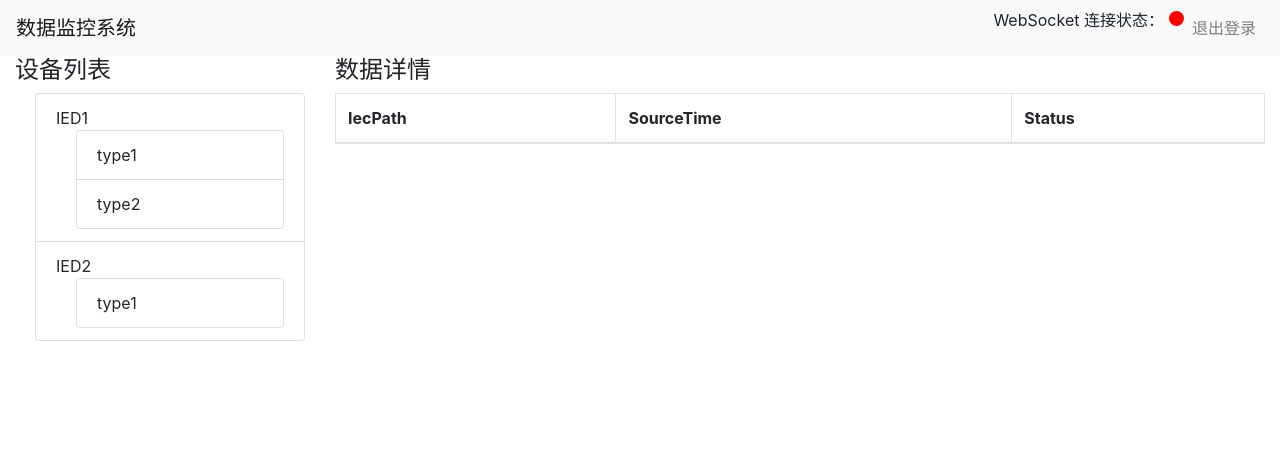
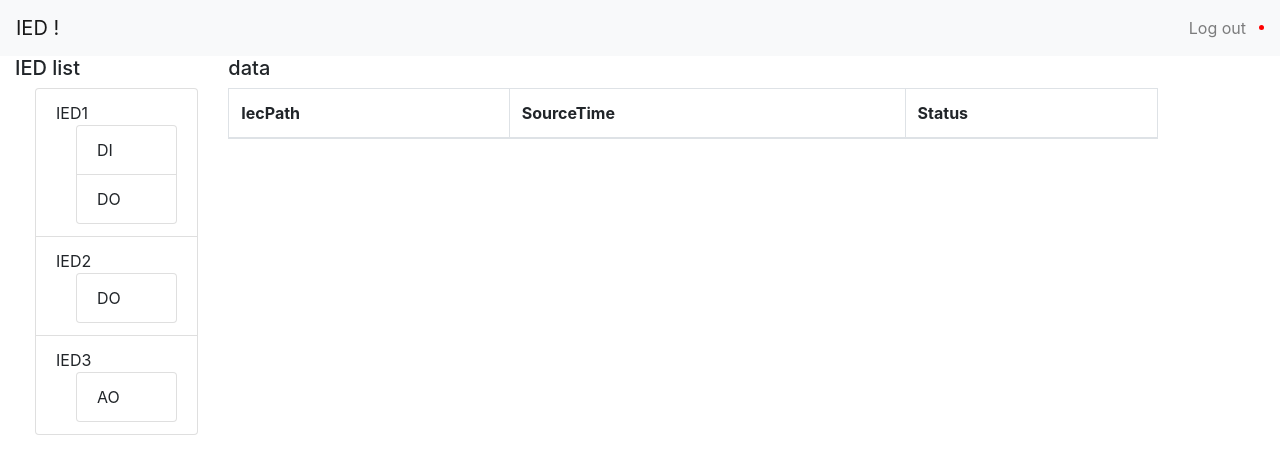
Before and after one commit to JessieWang920/IED_webServer, a Flask app: page /index in a window 1280 px wide. Shown: the top 474 px of the page. Run offline with Flask 3, Linux system fonts and the light colour scheme; a user stored in the database is signed in; lists and menus that the app fills with data are empty; some libraries are stand-ins or nearby versions.

Commit message:
1.0.0 bad

```diff
--- a/app.py
+++ b/app.py
@@ -13,6 +13,7 @@ login_manager = LoginManager()
 login_manager.init_app(app)
 
 socketio = SocketIO(app)
+# socketio = SocketIO(app, cors_allowed_origins="*")
 
 # 读取用户数据
 with open('users.json') as f:
@@ -39,25 +40,19 @@ mqtt_client = mqtt.Client()
 
 def on_connect(client, userdata, flags, rc):
     print("MQTT Connected with result code " + str(rc))
-    client.subscribe("#")  # 订阅所有主题
+    client.subscribe("Topic/#")  # 订阅所有主题
 
 def on_message(client, userdata, msg):
     payload = msg.payload.decode()
     try:
-        mqtt_data = json.loads(payload)
-        tag = mqtt_data.get('tag')
-        sourcetime = mqtt_data.get('sourcetime')
-        status = mqtt_data.get('status')
+        mqtt_data = json.loads(payload)["Content"]
+        iec_path = mqtt_data.get('IECPath')
+        sourcetime = mqtt_data.get('SourceTime')
+        status = mqtt_data.get('Quality')
 
-        # 更新映射数据
-        for item in mapping_data:
-            if item['tag'] == tag:
-                item['sourcetime'] = sourcetime
-                item['status'] = status
-                break
-
+        print({'IECPath': iec_path, 'sourcetime': sourcetime, 'status': status})
         # 通过 WebSocket 发送数据给前端
-        socketio.emit('mqtt_message', {'tag': tag, 'sourcetime': sourcetime, 'status': status})
+        socketio.emit('mqtt_message', {'IECPath': iec_path, 'sourcetime': sourcetime, 'status': status})
     except Exception as e:
         print("Error processing MQTT message:", e)
 
@@ -113,5 +108,9 @@ def tree_data():
         tree[ied][type_].append(item)
     return jsonify(tree)
 
+@socketio.on('connect')
+def handle_connect():
+    print('Client connected')
+
 if __name__ == '__main__':
     socketio.run(app, debug=True)
--- a/mapping.csv
+++ b/mapping.csv
@@ -1,4 +1,6 @@
-tag,IecPath,Type,IED
-tag1,path1,type1,IED1
-tag2,path2,type2,IED1
-tag3,path3,type1,IED2
+OpcuaNode,IECPath,Type,IED
+var1,P31025$P31025Relay$Obj1CSWI1$Pos$stVal,DI,IED1
+var2,TG2MV_RTU$TG2MV_RTUTG2MV$AI16GGIO3$AnIn1$mag$i,DI,IED1
+var3,path_test_1,DO,IED2
+var4,path_test_2,AO,IED3
+var5,path_test_3,DO,IED1
--- a/static/css/style.css
+++ b/static/css/style.css
@@ -1,10 +1,11 @@
 /* WebSocket 连接状态指示器样式 */
 #status-indicator {
     display: inline-block;
-    width: 15px;
-    height: 15px;
-    border-radius: 50%;
+    width: 5px;
+    height: 5px;
+    border-radius: 70%;
     margin-left: 5px;
+    margin-top: 17px
 }
 
 .status-red {
--- a/static/js/script.js
+++ b/static/js/script.js
@@ -1,19 +1,22 @@
+
+
 $(document).ready(function() {
     var socket = io.connect('http://' + document.domain + ':' + location.port);
     var currentData = {};
 
-    // 更新 WebSocket 连接状态
     socket.on('connect', function() {
+        console.log('WebSocket connected successfully.');
         $('#status-indicator').removeClass('status-red').addClass('status-green');
     });
 
     socket.on('disconnect', function() {
+        console.error('WebSocket disconnected.');
         $('#status-indicator').removeClass('status-green').addClass('status-red');
     });
 
-    // 处理接收到的 MQTT 消息
+    // mqtt processing
     socket.on('mqtt_message', function(data) {
-        var tag = data.tag;
+        var tag = data.IECPath;
         var sourcetime = data.sourcetime;
         var status = data.status;
 
--- a/templates/index.html
+++ b/templates/index.html
@@ -2,40 +2,42 @@
 <html lang="zh-CN">
 <head>
     <meta charset="UTF-8">
-    <title>数据监控</title>
-    <!-- 引入 Bootstrap CSS -->
+    <title>IED Monitor</title>
+    <!-- import Bootstrap CSS -->
     <link rel="stylesheet" href="https://maxcdn.bootstrapcdn.com/bootstrap/4.0.0/css/bootstrap.min.css">
-    <!-- 引入自定义 CSS -->
+    <!-- impot my CSS -->
     <link rel="stylesheet" href="{{ url_for('static', filename='css/style.css') }}">
 </head>
 
 <body>
-<!-- 导航栏 -->
+
+<!-- navbar -->
 <nav class="navbar navbar-expand-lg navbar-light bg-light">
-    <a class="navbar-brand" href="#">数据监控系统</a>
+    <a class="navbar-brand" href="#">IED !</a>
     <div class="collapse navbar-collapse">
         <ul class="navbar-nav ml-auto">
             <li class="nav-item">
-                <span id="connection-status">WebSocket 连接状态：<span id="status-indicator" class="status-red"></span></span>
+                <a class="nav-link" href="{{ url_for('logout') }}">Log out</a>
             </li>
             <li class="nav-item">
-                <a class="nav-link" href="{{ url_for('logout') }}">退出登录</a>
+                <span id="status-indicator" class="status-red"></span>
             </li>
+
         </ul>
     </div>
 </nav>
 
-<!-- 主体内容 -->
+<!-- main content -->
 <div class="container-fluid">
     <div class="row">
-        <!-- 树形视图 -->
-        <div class="col-md-3">
-            <h4>设备列表</h4>
+        <!-- tree view -->
+        <div class="col-md-2">
+            <h5>IED list</h5>
             <div id="tree-view"></div>
         </div>
         <!-- 数据表格 -->
         <div class="col-md-9">
-            <h4>数据详情</h4>
+            <h5> data </h5>
             <table class="table table-bordered">
                 <thead>
                     <tr>
@@ -45,19 +47,19 @@
                     </tr>
                 </thead>
                 <tbody id="data-table">
-                    <!-- 动态填充 -->
+                    <!-- 動態填充? -->
                 </tbody>
             </table>
         </div>
     </div>
 </div>
 
-<!-- 引入 jQuery 和 Bootstrap JS -->
+<!-- import jQuery and Bootstrap JS -->
 <script src="https://code.jquery.com/jquery-3.3.1.min.js"></script>
 <script src="https://maxcdn.bootstrapcdn.com/bootstrap/4.0.0/js/bootstrap.min.js"></script>
-<!-- 引入 Socket.IO -->
-<script src="https://cdnjs.cloudflare.com/ajax/libs/socket.io/2.3.0/socket.io.js"></script>
-<!-- 引入自定义 JS -->
+<!-- import Socket.IO -->
+<script src="https://cdnjs.cloudflare.com/ajax/libs/socket.io/4.0.0/socket.io.js"></script>
+<!-- import my JS -->
 <script src="{{ url_for('static', filename='js/script.js') }}"></script>
 </body>
 </html>
```
